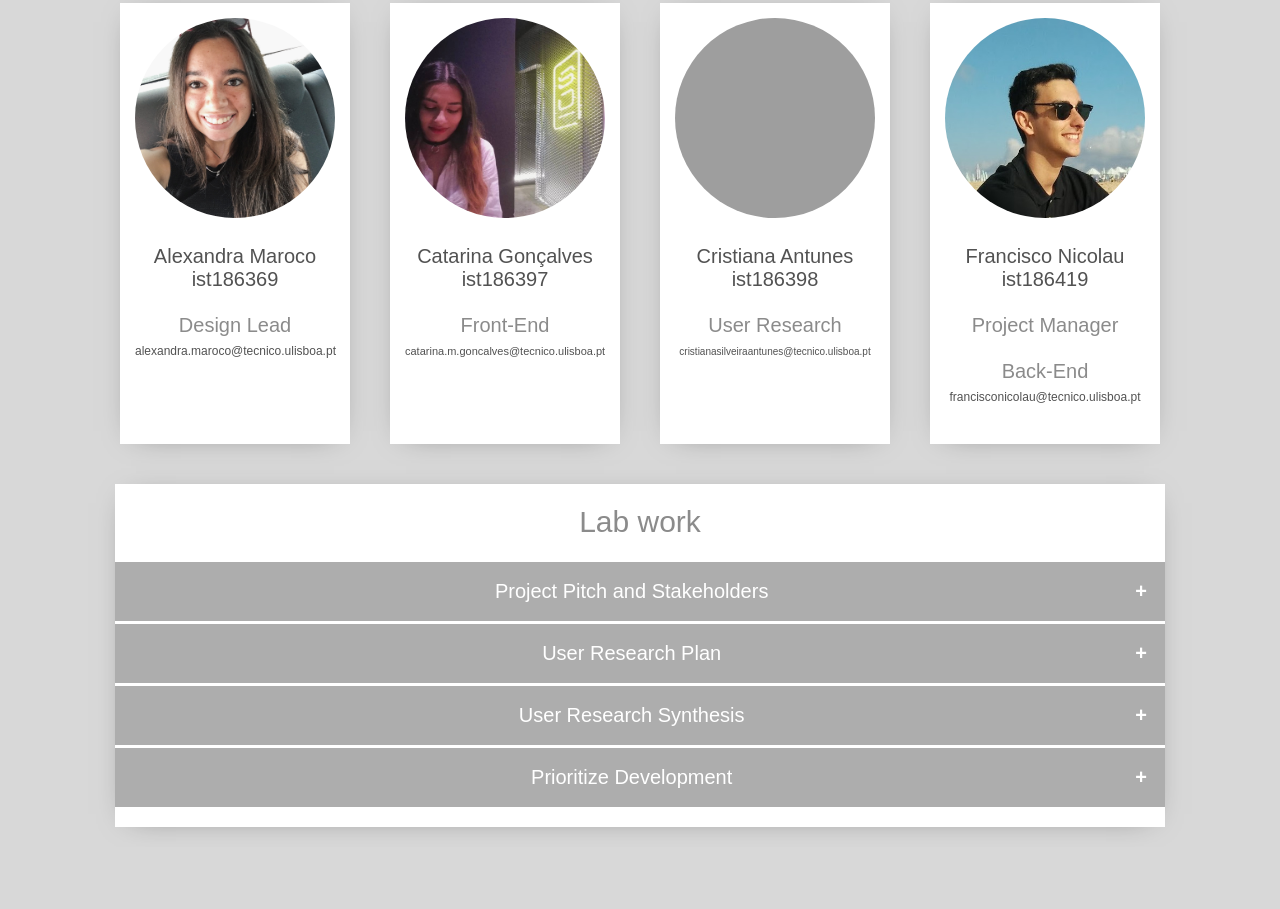
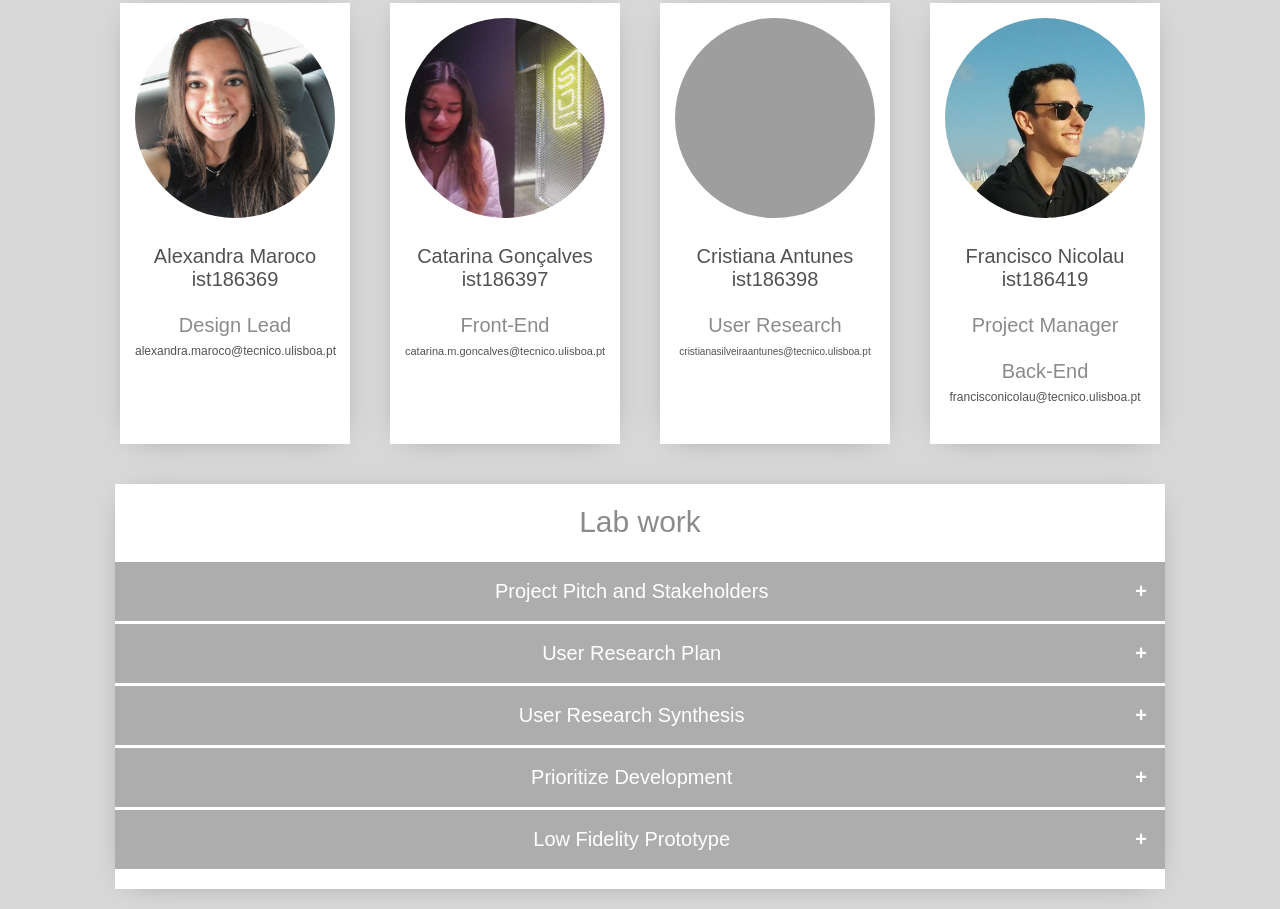
Before and after one commit to fmbnicola/CCU-Project, a plain HTML site: page Website/index.html in a window 1280 px wide. Shown: the part 291-1200 px from the top of the page. Before the commit the page ends 1138 px from the top, so only its background shows below. Drawn offline with Linux system fonts and the light colour scheme; grey boxes are pictures that could not be loaded.

Commit message:
low fidelity prototype

```diff
--- a/Website/index.html
+++ b/Website/index.html
@@ -92,6 +92,13 @@
                     <a href="https://docs.google.com/presentation/d/128a4g_4IWj13TnPwst3l3ZUvAJvVYFCVjOhsJ5cW8iw/edit?usp=sharing">presentation</a>.
                 </div>
             </div>
+            <div id="collapsible_list">
+                <button class="collapsible">Low Fidelity Prototype</button>
+                <div class="content">
+                    The goals for this lab was to present a low fidelity prototype for our project. Here you can find our
+                    <a href="https://docs.google.com/presentation/d/1Rnb1G_ras3YX7PbkKgLiOjQAQ3gBIbLYhtSe-_4htbg/edit?usp=sharing">presentation</a>.
+                </div>
+            </div>
         </div>
     </div>
     <script src="js/scripts.js"></script>
```
